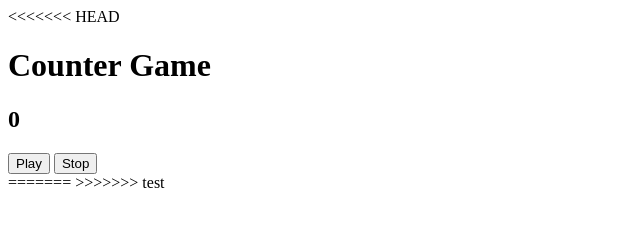
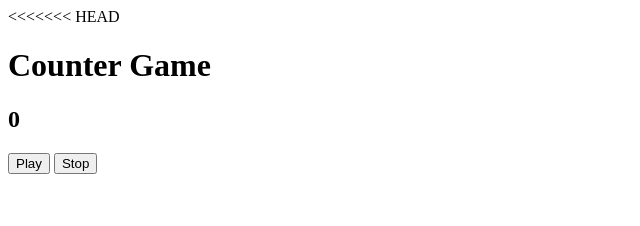
Before and after one commit to Abdu11a7/Counter, a plain HTML site: page index.html in a window 1280 px wide. Shown: the whole page, without its empty margins (0-640 px from the left). Drawn offline with Linux system fonts and the light colour scheme.

```diff
--- a/index.html
+++ b/index.html
@@ -19,8 +19,6 @@
       </section>
     </main>
     <script src="counter.js"></script>
-    =======
     <script src="test.js"></script>
-    >>>>>>> test
   </body>
 </html>
```
